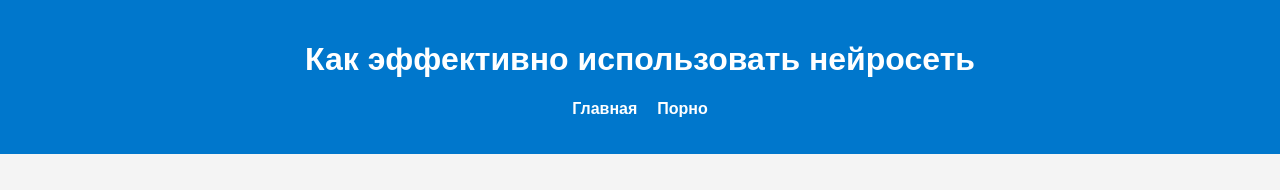
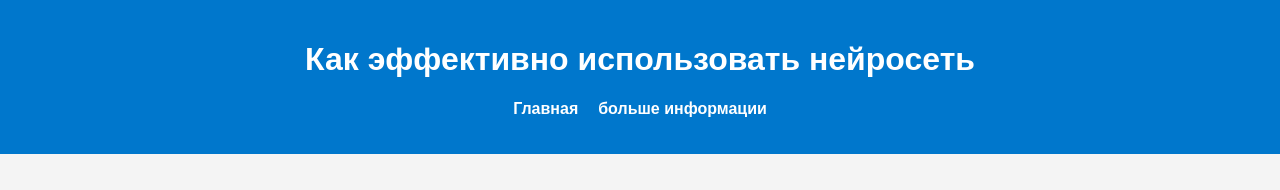
Before and after one commit to belonuchkin/AI, a plain HTML site: page index.html in a window 1280 px wide. Shown: the top 190 px of the page. Drawn offline with Linux system fonts and the light colour scheme.

Commit message:
Update index.html

```diff
--- a/index.html
+++ b/index.html
@@ -11,7 +11,7 @@
         <nav>
             <ul>
                 <li><a href="#">Главная</a></li>
-                <li><a href="#">Порно</a></li>
+                <li><a href="#">больше информации</a></li>
             </ul>
         </nav>
     </header>
```
